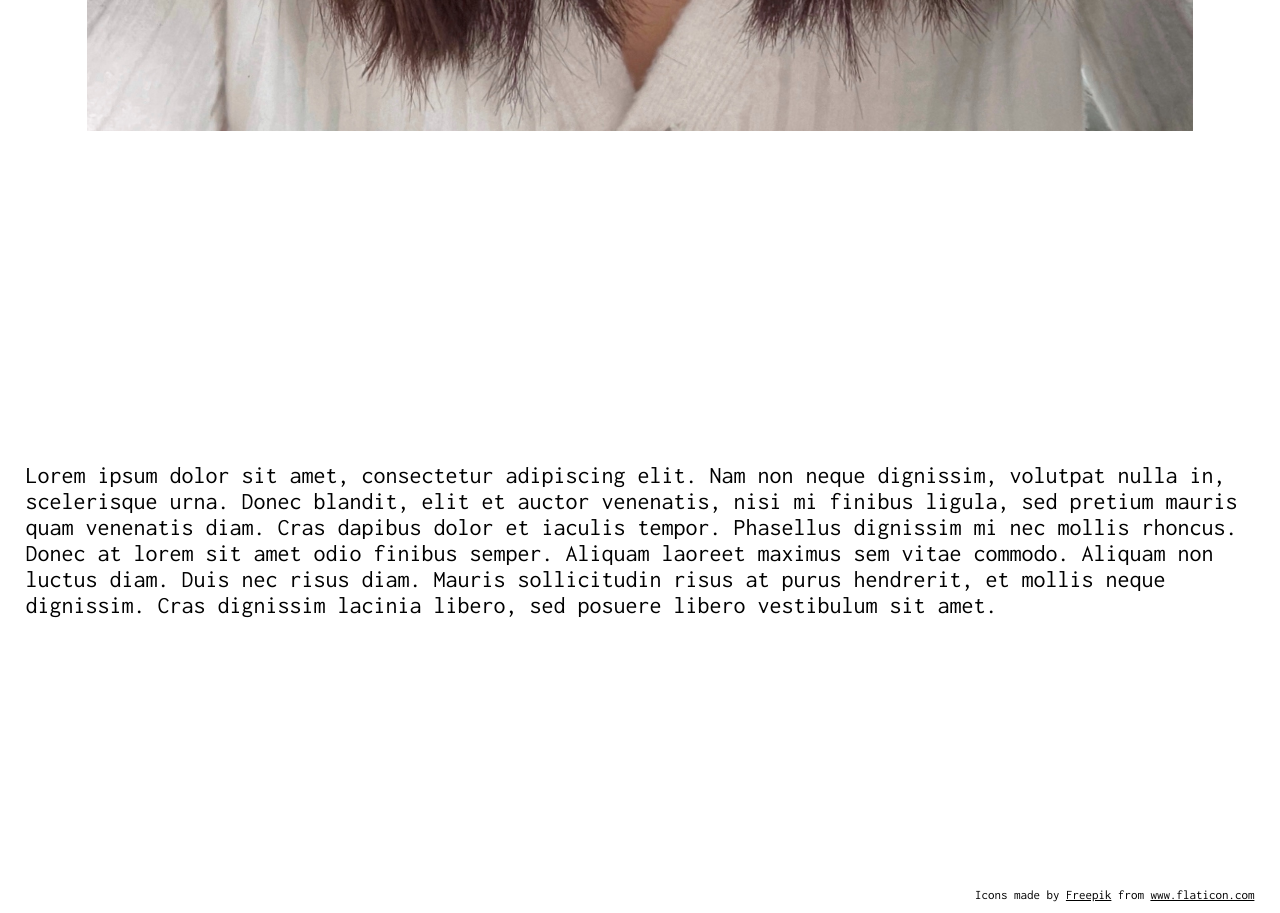
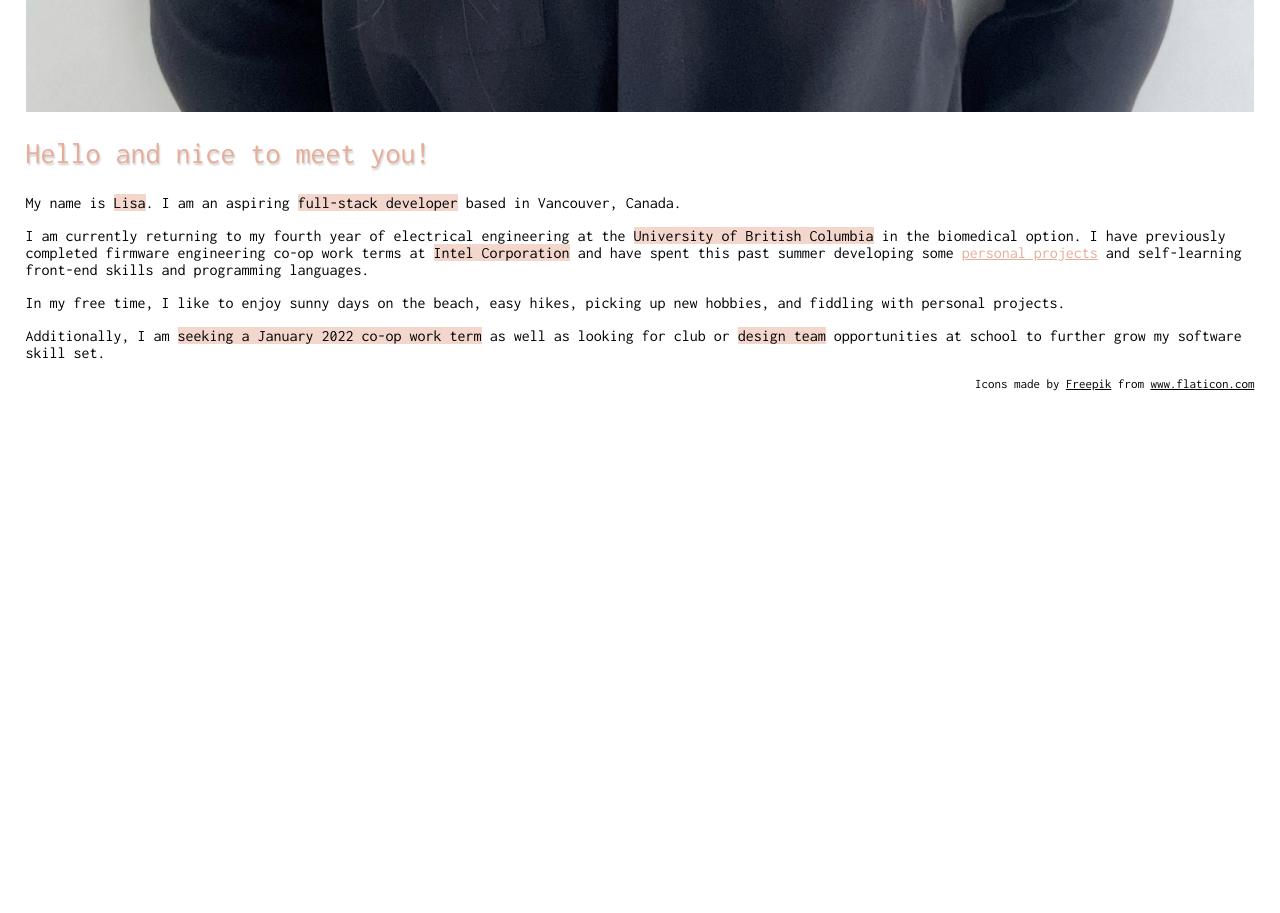
Before and after one commit to liswang24/Portfolio, a Gatsby site: page /about in a window 1280 px wide. Shown: the part 1460-2373 px from the top of the page. After the commit the page ends 1863 px from the top, so only its background shows below. Built offline with nearby package versions, Linux system fonts and the light colour scheme; Gatsby itself is replaced by a stand-in of ours.

Commit message:
Add content for about page

```diff
--- a/src/pages/about.js
+++ b/src/pages/about.js
@@ -3,22 +3,25 @@ import Layout from '../components/layout'
 import {
   aboutBody,
   aboutText,
-  headshot
+  link
 } from '../styles/about.module.css'
 import { StaticImage } from "gatsby-plugin-image"
+import { Link } from 'gatsby'
 
 const AboutPage = () => {
   return (
     <Layout>
      <div className={aboutBody}>
-        <StaticImage className={headshot} src="../images/lisa_headshot.jpeg" alt= "Lisa Wang Headshot"/> {/* TODO: ess with gatsby image plugin parameters */}
-        <p className={aboutText}>Lorem ipsum dolor sit amet, consectetur adipiscing elit. Nam non neque dignissim, volutpat nulla in,
-          scelerisque urna. Donec blandit, elit et auctor venenatis, nisi mi finibus ligula, sed pretium mauris quam venenatis diam.
-          Cras dapibus dolor et iaculis tempor. Phasellus dignissim mi nec mollis rhoncus. Donec at lorem sit amet odio finibus semper.
-          Aliquam laoreet maximus sem vitae commodo. Aliquam non luctus diam. Duis nec risus diam. Mauris sollicitudin risus at purus
-          hendrerit, et mollis neque dignissim. Cras dignissim lacinia libero, sed posuere libero vestibulum sit amet.</p>
+        <StaticImage src="../images/LisaHeadshot.jpg" alt= "Lisa Wang Headshot"/>
+        <div className={aboutText}>
+          <h2>Hello and nice to meet you!</h2>
+          <p>My name is <mark>Lisa</mark>. I am an aspiring <mark>full-stack developer</mark> based in Vancouver, Canada.</p>
+          <p>I am currently returning to my fourth year of electrical engineering at the <mark>University of British Columbia</mark> in the biomedical option. I have previously completed firmware engineering co-op work terms at <mark>Intel Corporation</mark> and have spent this past summer developing some <Link to="/projects" id={link}>personal projects</Link> and self-learning front-end skills and programming languages.</p>
+          <p>In my free time, I like to enjoy sunny days on the beach, easy hikes, picking up new hobbies, and fiddling with personal projects.</p>
+          <p>Additionally, I am <mark>seeking a January 2022 co-op work term</mark> as well as looking for club or <mark>design team</mark> opportunities at school to further grow my software skill set.</p>
+        </div>
      </div>
-     {/* Future: Add skills section */}
+     {/* Future TODO: Add skills section */}
     </Layout>
   )
 }
--- a/src/styles/about.module.css
+++ b/src/styles/about.module.css
@@ -5,11 +5,18 @@
     columns: 2;
 }
 
-.headshot {
-    margin: 5%;
+.about-text {
+    margin: 30% 0 auto 10%;
 }
 
-.aboutText {
-    font-size: x-large;
-    padding: 20% 0%;
+#link {
+    color: var(--accent);
 }
+
+#link:hover {
+    color: black;
+}
+
+#link:active {
+    box-shadow: 1px 1px;
+}
--- a/src/styles/layout.module.css
+++ b/src/styles/layout.module.css
@@ -26,6 +26,10 @@ h2 {
 
 h3 {
   font-size: 22px;
+}
+
+mark {
+  background-color: rgba(231, 173, 153, 0.5);
 }
 
 button {
```
Also changed, not shown: src/images/LisaHeadshot.jpg (added), src/images/lisa_headshot.jpeg (deleted).
